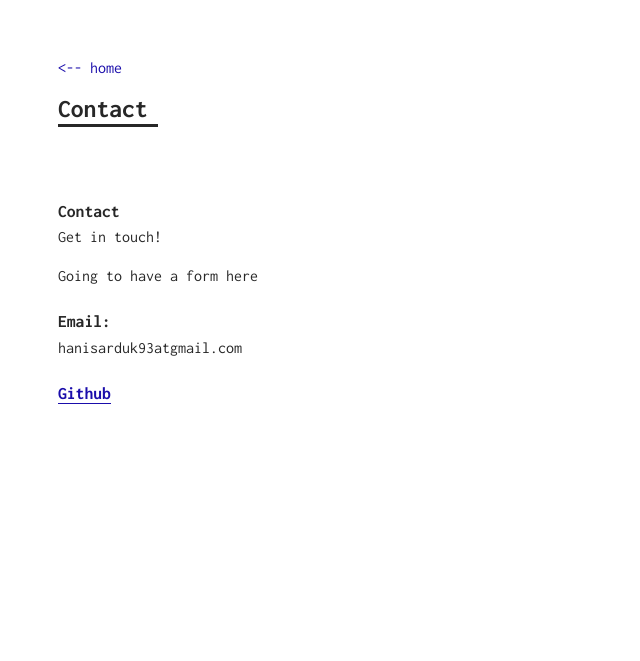
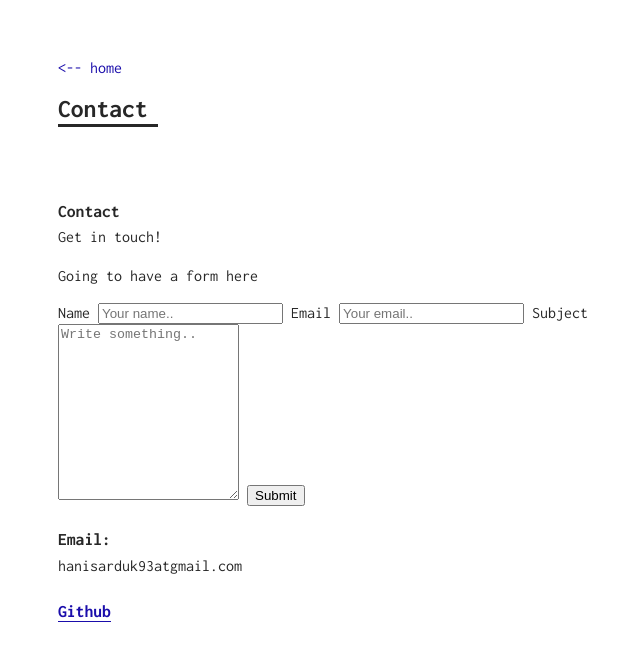
Before and after one commit to HS-code17/blog, a Jekyll site: the page built from _pages/contact.md, in a window 1280 px wide. Shown: the top 661 px of the page, without its empty margins (282-922 px from the left). Built offline with Jekyll 4.4.1, drawn with Linux system fonts in a browser that asks for light colours.

Commit message:
update contact page

```diff
--- a/_pages/contact.md
+++ b/_pages/contact.md
@@ -12,6 +12,17 @@ Get in touch!
   <p>Going to have a form here</p>
 </form>
 
+<form action="/action_page.php">
+        <label for="fname">Name</label>
+        <input type="text" id="fname" name="name" placeholder="Your name..">
+        <label for="fname">Email</label>
+        <input type="text" id="fname" name="email" placeholder="Your email..">
+        <label for="subject">Subject</label>
+        <textarea id="subject" name="subject" placeholder="Write something.." style="height:170px"></textarea>
+        <button id="go" class="btn btn-default styled" type="button" >Submit
+      </button>
+</form>
+
 ## Email:
 
 hanisarduk93atgmail.com
```
